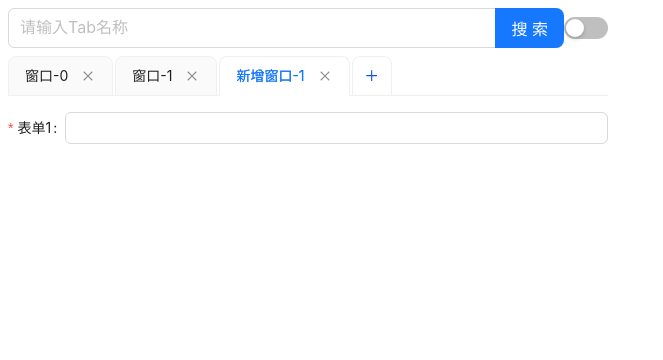
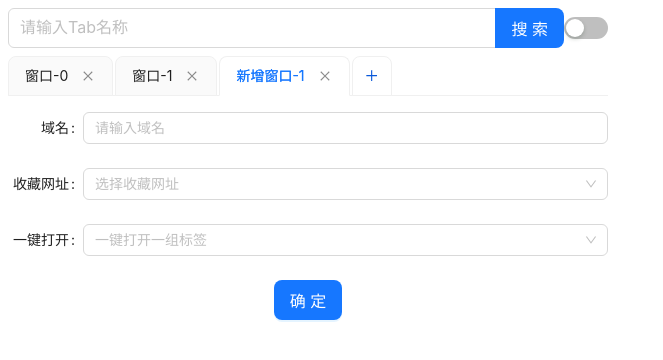
Before and after one commit to YUUXIAO/chrome-tab-extention, a React (Vite) app: page /#/ in a window 1280 px wide. Both pictures are taken after a click on the button 239 px from the left and 76 px from the top of the page. Shown: the top 360 px of the page, without its empty margins (0-663 px from the left). Built offline with nearby package versions, Linux system fonts and the light colour scheme.

Commit message:
chore: redux

```diff
--- /dev/null
+++ b/src/api/user.js
@@ -0,0 +1,12 @@
+// 获取用户的收藏
+export const mockUserCollect = [
+  {
+    title:
+      "【待定】v2.39.16【保单管理】续保加保引导 -迭代-深蓝保小程序-TAPD平台",
+    url: "https://www.tapd.cn/40331672/prong/iterations/card_view?q=08e5996de2682c4fc499a531a743f7af"
+  },
+  {
+    title: "插件 API | Vite 官方中文文档",
+    url: "https://cn.vitejs.dev/guide/api-plugin.html#universal-hooks"
+  }
+]
--- a/src/popup/pages/Home/index.jsx
+++ b/src/popup/pages/Home/index.jsx
@@ -1,12 +1,13 @@
 import "./index.less"
 import { Tabs, Input, Collapse, Space, Switch } from "antd"
 import React from "react"
-import { DeleteOutlined } from "@ant-design/icons"
+import { DeleteOutlined, StarOutlined, StarFilled } from "@ant-design/icons"
 import { mockWindowsData, mockTabsData } from "@/api/popup.js"
 import ChromeUtils from "@/apiUtils.js"
 import { extractDomain, updateDomainData, convertTabsData } from "@/utils"
-
 import CreateNewWindow from "../components/createNewWindow"
+import Store from "@/store/index"
+import TabPane from "antd/es/tabs/TabPane"
 
 const { Search } = Input
 // TODO 抽出一个类的实现
@@ -18,8 +19,23 @@ class Home extends React.Component {
     this.state = {
       activeTab: "1",
       windowTabs: [],
-      currentWindowTab: []
+      currentWindowTab: [],
+      // 收藏信息
+      favorUrlMaps: [],
+      favorUrls: new Set()
     }
+  }
+  componentDidMount() {
+    this.getAllWindows()
+    console.error("stroe", Store.getState())
+    const userStore = Store.getState().user
+    Store.subscribe(() => {
+      this.setState({
+        favorUrlMaps: userStore.favorUrlMaps,
+        favorUrls: userStore.favorUrls
+      })
+    })
+    console.error(111, this.state.favorUrlMaps)
   }
   // 关闭窗口
   // TODO 抽取刷新currentWindowTab、windowDomain、activeTab的方法
@@ -81,8 +97,28 @@ class Home extends React.Component {
     // TODO mock
     ChromeUtils.toggleTab(tab)
   }
+  // 收藏tab
+  onTabCollect = (e, tab) => {
+    e.stopPropagation()
+    const { url } = tab
+    const hasFavor = this.state.favorUrls.has(url)
+    console.error("是否已收藏---", hasFavor)
+    if (hasFavor) {
+      Store.dispatch({
+        type: "favor_reduce",
+        payload: tab
+      })
+    } else {
+      Store.dispatch({
+        type: "favor_add",
+        payload: tab
+      })
+    }
+    // const hasCollected = mockUserCollect.
+  }
   // 删除单个tab
-  onTabDelete = (tab, domain, domainValues) => {
+  onTabDelete = (e, tab, domain, domainValues) => {
+    e.stopPropagation()
     ChromeUtils.deleteTab(tab.id)
     // domainValues 如果该域名下的数据全部删除了要更新列表
     // 更新域名下的数据
@@ -172,7 +208,7 @@ class Home extends React.Component {
     console.error("windowSortList", windowSortList)
   }
   render() {
-    const { windowTabs, activeTab, currentWindowTab } = this.state
+    const { windowTabs, activeTab, favorUrls, currentWindowTab } = this.state
     return (
       <div className="home-wrapper">
         {/* 搜索当前窗口 */}
@@ -210,7 +246,7 @@ class Home extends React.Component {
                 items={[
                   {
                     key: domain,
-                    label: domain,
+                    label: <div>{domain}</div>,
                     children:
                       domainValues.tabs.length &&
                       domainValues.tabs.map((tab, tabIdx) => {
@@ -230,15 +266,25 @@ class Home extends React.Component {
                               ></img>
                               {tab.title}
                             </div>
-                            {this.state.mouseTabId === tab.id ? (
+                            <div className="action flex-x-start">
+                              {/* 收藏按钮 */}
+                              {favorUrls.has(tab.url) ? (
+                                <StarFilled
+                                  style={{ color: "#eebe77" }}
+                                  onClick={(e) => this.onTabCollect(e, tab)}
+                                />
+                              ) : (
+                                <StarOutlined
+                                  onClick={(e) => this.onTabCollect(e, tab)}
+                                />
+                              )}
+                              {/* 删除按钮 */}
                               <DeleteOutlined
-                                onClick={this.onTabDelete(
-                                  tab,
-                                  domain,
-                                  domainValues
-                                )}
+                                onClick={(e) =>
+                                  this.onTabDelete(e, tab, domain, domainValues)
+                                }
                               />
-                            ) : null}
+                            </div>
                           </div>
                         )
                       })
@@ -262,9 +308,6 @@ class Home extends React.Component {
       // )}
     )
   }
-  componentDidMount() {
-    this.getAllWindows()
-  }
 }
 
 export default Home
--- a/src/popup/pages/Home/index.less
+++ b/src/popup/pages/Home/index.less
@@ -38,7 +38,7 @@
     .action {
         padding-right: 10px;
         width: 40px;
-        font-size: 16px;
-        color: @color-main;
+        color: #909399;
+        font-size: 20px;
     }
 }
--- a/src/popup/pages/components/createNewWindow.jsx
+++ b/src/popup/pages/components/createNewWindow.jsx
@@ -1,5 +1,7 @@
 import React from "react"
-import { Form, Input } from "antd"
+import { Form, Button, Select, Input, Cascader } from "antd"
+import Store from "@/store/index"
+import { mockUserCollect } from "@/api/user"
 
 // TODO
 // 1、选择历史链接快捷选中
@@ -9,17 +11,78 @@ class CreateNewWindow extends React.Component {
   constructor(props) {
     super(props)
     this.state = {
-      formData: {} // 表单信息
+      formData: {}, // 表单信息
+      favorUrlMaps: Store.getState().user.favorUrlMaps, // 收藏网址信息
+      favorUrls: [] // 收藏网址列表
     }
   }
+  componentDidMount() {
+    console.error("stroe", Store.getState())
+    Store.dispatch({
+      type: "favor_add",
+      payload: mockUserCollect
+    })
 
+    const userStore = Store.getState().user
+    Store.subscribe(() => {
+      console.error("22", userStore.favorUrlMaps)
+      this.setState({
+        favorUrlMaps: userStore.favorUrlMaps,
+        favorUrls: Array.from(userStore.favorUrls)
+      })
+    })
+    console.error(111, this.state.favorUrlMaps)
+  }
+  // 获取快捷链接
+  getShortCut = () => {}
+
+  // 从收藏里面获取
+  getFavorCut = () => {}
   render() {
-    const { formData } = this.state
+    const { formData, favorUrlMaps, favorUrls } = this.state
     return (
       <div className="create-window-wrapper">
-        <Form>
-          <Form.Item label="表单1" name="filed1" rules={[{ required: true }]}>
-            <Input />
+        {/* 快捷按钮 */}
+        {/* <Button onClick={this.getShortCut}>获取快捷选项</Button> */}
+        <Form
+          labelCol={{
+            span: 3
+          }}
+        >
+          {/* rules={[{ required: true }]} */}
+          <Form.Item label="域名" name="filed1">
+            <Input placeholder="请输入域名" />
+          </Form.Item>
+          <Form.Item label="收藏网址">
+            <Select
+              style={{ width: "100%" }}
+              fieldNames={{
+                label: "title",
+                value: "url"
+              }}
+              placeholder="选择收藏网址"
+              showSearch
+              options={favorUrlMaps}
+              mode="multiple"
+            />
+          </Form.Item>
+          <Form.Item label="一键打开">
+            <Select
+              style={{ width: "100%" }}
+              fieldNames={{
+                label: "title",
+                value: "url"
+              }}
+              placeholder="一键打开一组标签"
+              showSearch
+              options={favorUrlMaps}
+              mode="multiple"
+            />
+          </Form.Item>
+          <Form.Item className="flex-x-center">
+            <Button size="large" type="primary">
+              确定
+            </Button>
           </Form.Item>
         </Form>
       </div>
--- /dev/null
+++ b/src/store/index.js
@@ -0,0 +1,6 @@
+import { createStore } from "redux"
+import rootReducer from "./reducers"
+
+const Store = createStore(rootReducer)
+
+export default Store
--- /dev/null
+++ b/src/store/modules/user.js
@@ -0,0 +1,46 @@
+import { mockUserCollect } from "@/api/user"
+
+// 用户模块
+
+const initState = {
+  favorUrlMaps: [], // tab信息LIST
+  favorUrls: new Set(mockUserCollect.map((i) => i.url)) // 收藏的网址
+}
+
+// 定义一个纯函数reducer，专门用来操作state中的数据,要返回一个新的state
+const reducers = (state = initState, action) => {
+  // 添加收藏
+  if (action.type === "favor_add") {
+    console.error("acticon", action)
+    console.error(state.favorUrls)
+    let listData = []
+    if (Array.isArray(action.payload)) {
+      listData = [...state.favorUrlMaps, ...action.payload]
+      action.payload.forEach((i) => {
+        state.favorUrls.add(i.url)
+      })
+    } else {
+      listData.push(action.payload)
+      state.favorUrls.add(action.payload.url)
+    }
+    console.error("listData", listData)
+    return {
+      ...state,
+      favorUrlMaps: listData,
+      favorUrls: state.favorUrls
+    }
+  }
+  // 删除收藏
+  if (action.type === "favor_reduce") {
+    const { url } = action.payload
+    state.favorUrls.delete(url)
+    return {
+      ...state,
+      favorUrlMaps: state.favorUrlMaps.filter((i) => i.url !== url),
+      favorUrls: state.favorUrls
+    }
+  }
+  return state
+}
+
+export default reducers
--- /dev/null
+++ b/src/store/reducers.js
@@ -0,0 +1,8 @@
+import { combineReducers } from "redux"
+import user from "./modules/user"
+
+const reducers = combineReducers({
+  user
+})
+
+export default reducers
```
Also changed, not shown: 3 other files (tests, documents, lock files or other folders).
